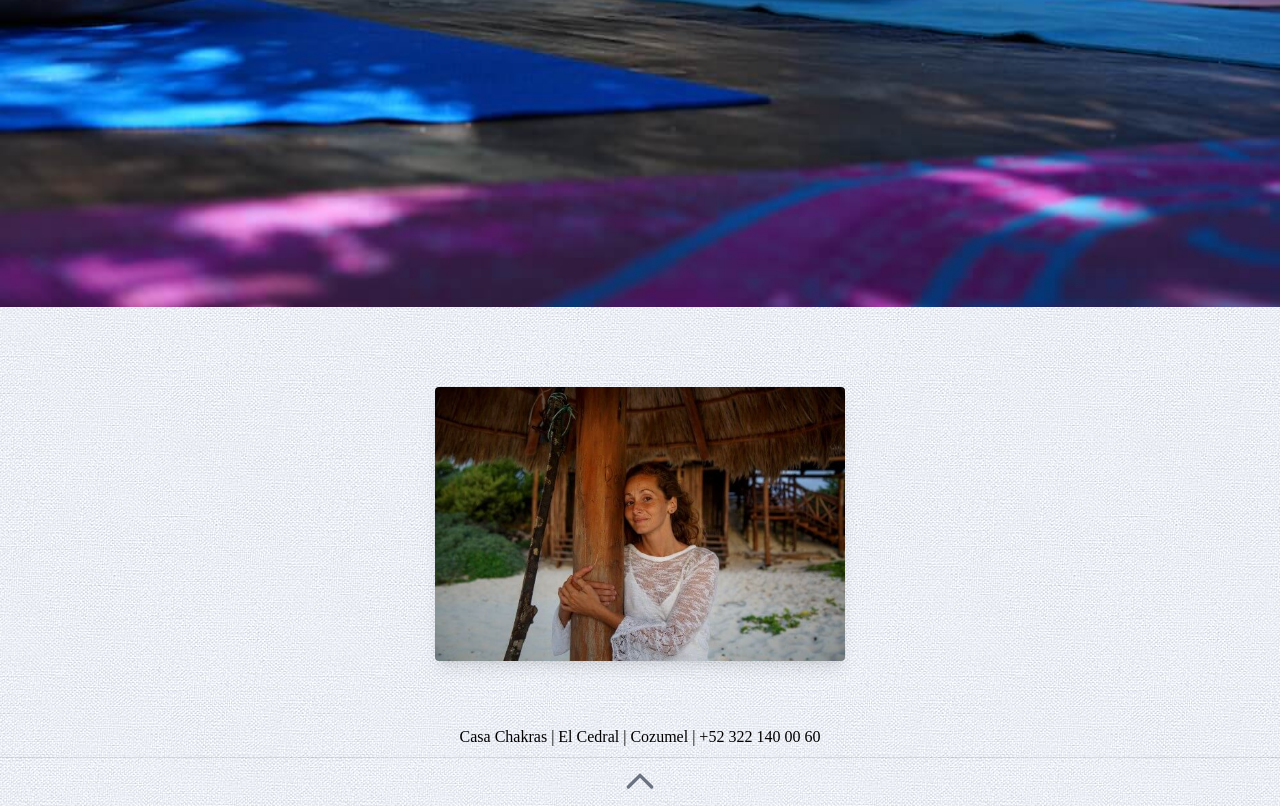
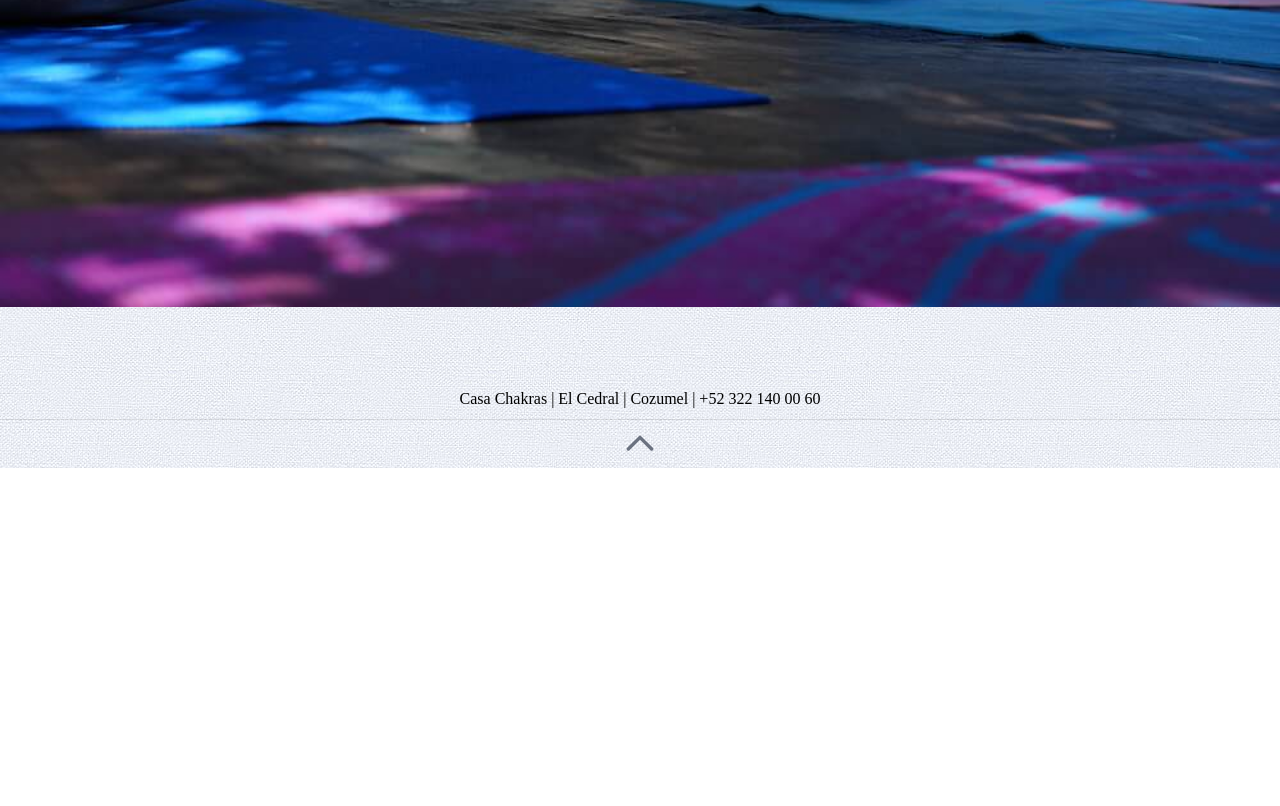
Before and after one commit to Existenziell/casa-chakras, a Next.js app: page / in a window 1280 px wide. Shown: the part 2104-2910 px from the top of the page. After the commit the page ends 2572 px from the top, so only its background shows below. Built offline with nearby package versions, Linux system fonts and the light colour scheme; a web font is replaced by a local one.

Commit message:
Remove picture

```diff
--- a/pages/index.js
+++ b/pages/index.js
@@ -47,7 +47,7 @@ const Casa = ({ i18n }) => {
       <div className='flex flex-col items-center justify-center px-6'>
         <AddToHomeScreen />
         {/* <p className='text-lg my-8 max-w-xl mx-auto leading-loose'>{i18n.T6}</p> */}
-        <div className='shadow-lg w-1/3 mx-auto my-8'>
+        {/* <div className='shadow-lg w-1/3 mx-auto my-8'>
           <Image
             src='/miel.jpg'
             alt='Miel'
@@ -59,7 +59,7 @@ const Casa = ({ i18n }) => {
             placeholder="blur"
             blurDataURL='/miel.jpg'
           />
-        </div>
+        </div> */}
         <p className='mt-8 pb-2'>Casa Chakras | El Cedral | Cozumel | +52 322 140 00 60</p>
       </div>
     </>
```
